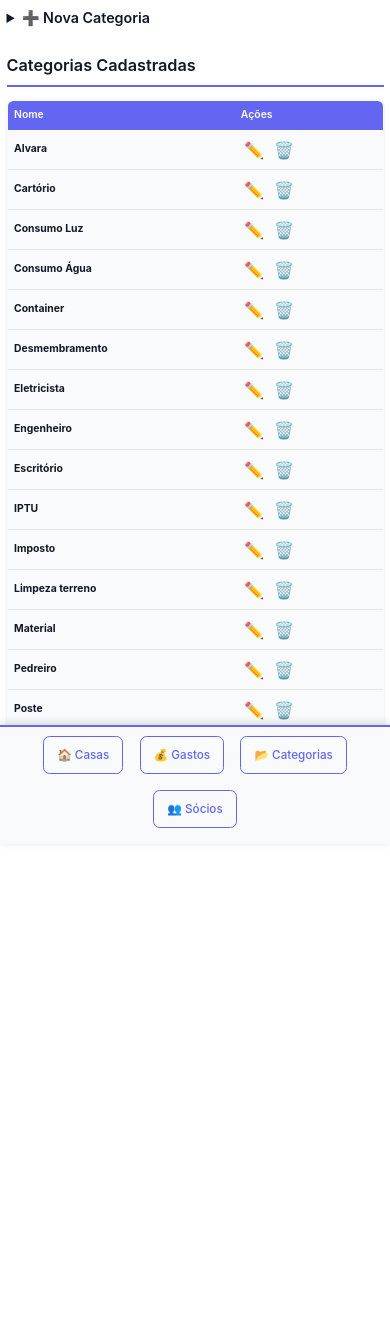
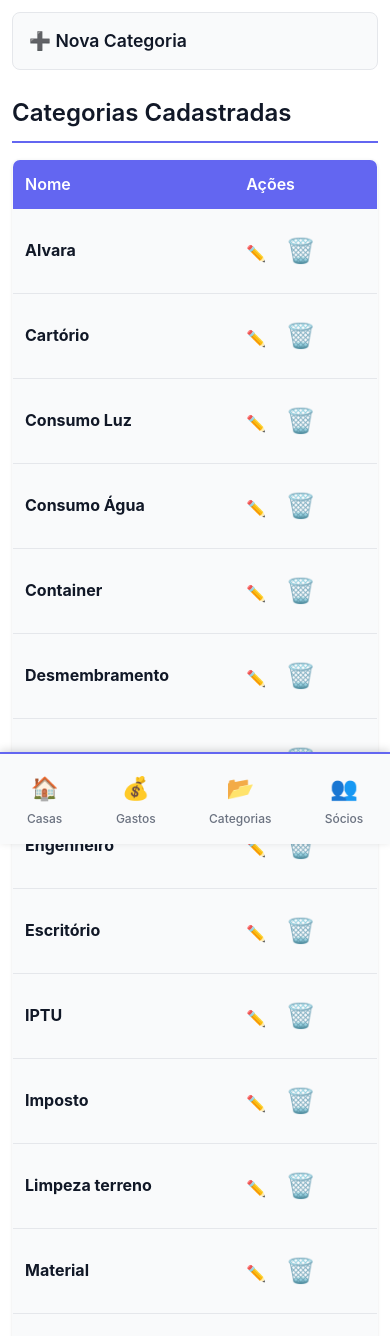
Before and after one commit to vcrsantos/contruction_app, a Flask app: page /categories in a window 390 px wide. Shown: the top 1336 px of the page. Before the commit the page ends 828 px from the top, so only its background shows below. Run offline with Flask 3, Linux system fonts and the light colour scheme; data comes from the database, SQL or seed files in the repository; data that the repository does not hold is empty.

Commit message:
feat: Mobile-first UI with cards layout, touch-friendly targets and tab bar navigation

```diff
--- a/static/style.css
+++ b/static/style.css
@@ -46,6 +46,7 @@
   margin: 0;
   padding: 0;
   box-sizing: border-box;
+  -webkit-tap-highlight-color: transparent;
 }
 
 html {
@@ -61,11 +62,11 @@ body {
   padding-bottom: 100px;
 }
 
-/* Navigation */
+/* Navigation - Tab Bar Style */
 nav {
   background-color: var(--bg-alt);
   border-top: 2px solid var(--primary);
-  padding: 1rem;
+  padding: 0.5rem 0;
   position: fixed;
   bottom: 0;
   left: 0;
@@ -73,31 +74,37 @@ nav {
   z-index: 100;
   box-shadow: 0 -2px 8px rgba(0, 0, 0, 0.15);
   display: flex;
-  justify-content: center;
+  justify-content: space-around;
   align-items: center;
-  gap: 1.5rem;
-  flex-wrap: wrap;
 }
 
 nav a {
-  color: var(--primary);
+  color: var(--text-secondary);
   text-decoration: none;
-  padding: 0.75rem 1.25rem;
+  padding: 0.5rem 0.75rem;
   border-radius: 0.5rem;
-  transition: all 0.2s ease;
   font-weight: 500;
-  border: 2px solid var(--primary);
-  display: inline-flex;
+  font-size: 0.75rem;
+  display: flex;
+  flex-direction: column;
   align-items: center;
-  gap: 0.5rem;
-  white-space: nowrap;
+  gap: 0.2rem;
+  border: none;
+  min-width: 60px;
+  min-height: 44px;
+  justify-content: center;
 }
 
-nav a:hover {
-  background-color: var(--primary);
-  color: white;
-  transform: translateY(-2px);
-  box-shadow: 0 4px 8px rgba(99, 102, 241, 0.3);
+nav a .icon {
+  font-size: 1.4rem;
+}
+
+nav a:hover,
+nav a:active {
+  color: var(--primary);
+  background-color: rgba(99, 102, 241, 0.1);
+  transform: none;
+  box-shadow: none;
 }
 
 /* Container */
@@ -144,9 +151,9 @@ h1, h2, h3, h4, h5, h6 {
 }
 
 h2 {
-  font-size: 1.75rem;
-  margin-top: 2rem;
-  margin-bottom: 1.5rem;
+  font-size: 1.5rem;
+  margin-top: 1.5rem;
+  margin-bottom: 1rem;
   border-bottom: 2px solid var(--primary);
   padding-bottom: 0.5rem;
 }
@@ -156,13 +163,36 @@ p {
   color: var(--text-secondary);
 }
 
+/* Details / Summary - Touch Friendly */
+details {
+  margin-bottom: 1rem;
+}
+
+details summary {
+  cursor: pointer;
+  font-weight: 600;
+  font-size: 1.1rem;
+  padding: 0.875rem 1rem;
+  background-color: var(--bg-alt);
+  border: 1px solid var(--border);
+  border-radius: 0.5rem;
+  min-height: 48px;
+  display: flex;
+  align-items: center;
+}
+
+details[open] summary {
+  border-radius: 0.5rem 0.5rem 0 0;
+  margin-bottom: 0;
+}
+
 /* Forms */
 form {
   background-color: var(--bg-alt);
-  padding: 1.5rem;
+  padding: 1.25rem;
   border-radius: 0.5rem;
   border: 1px solid var(--border);
-  margin-bottom: 2rem;
+  margin-bottom: 1.5rem;
 }
 
 form.inline {
@@ -247,15 +279,25 @@ button:not(.btn-delete):active,
 .btn-delete {
   all: unset;
   cursor: pointer;
-  font-size: 1.25rem;
-  margin: 0 0.25rem;
+  font-size: 1.5rem;
+  padding: 0.5rem;
+  min-width: 44px;
+  min-height: 44px;
+  display: inline-flex;
+  align-items: center;
+  justify-content: center;
 }
 
 .btn-delete:hover {
   all: unset;
   cursor: pointer;
-  font-size: 1.25rem;
-  margin: 0 0.25rem;
+  font-size: 1.5rem;
+  padding: 0.5rem;
+  min-width: 44px;
+  min-height: 44px;
+  display: inline-flex;
+  align-items: center;
+  justify-content: center;
   opacity: 0.7;
 }
 
@@ -275,7 +377,7 @@ table {
   border-radius: 0.5rem;
   overflow: hidden;
   border: 1px solid var(--border);
-  margin-bottom: 2rem;
+  margin-bottom: 1.5rem;
   box-shadow: 0 1px 3px rgba(0, 0, 0, 0.1);
 }
 
@@ -285,13 +387,13 @@ thead {
 }
 
 th {
-  padding: 1rem;
+  padding: 0.75rem;
   text-align: left;
   font-weight: 600;
 }
 
 td {
-  padding: 1rem;
+  padding: 0.75rem;
   border-bottom: 1px solid var(--border);
   color: var(--text);
 }
@@ -304,13 +406,11 @@ tbody tr:last-child td {
   border-bottom: none;
 }
 
-/* Links in tables */
+/* Links */
 a {
   color: var(--primary);
   text-decoration: none;
   transition: color 0.2s ease;
-  margin: 0 0.25rem;
-  font-size: 1.25rem;
 }
 
 a:hover {
@@ -353,91 +452,12 @@ hr {
 
 /* Responsive */
 @media (max-width: 768px) {
-  html {
-    font-size: 14px;
-  }
-
-  body {
-    padding: 0;
-  }
-
-  h2 {
-    font-size: 1.5rem;
-  }
-
-  nav a {
-    display: block;
-    margin-bottom: 0.5rem;
+  .container {
     padding: 0.75rem;
-  }
-
-  table {
-    font-size: 0.875rem;
-  }
-
-  th,
-  td {
-    padding: 0.75rem 0.5rem;
   }
 
   form {
     padding: 1rem;
-  }
-
-  .container {
-    padding: 0.5rem;
-  }
-}
-
-@media (max-width: 480px) {
-  html {
-    font-size: 13px;
-  }
-
-  body {
-    padding-bottom: 120px;
-  }
-
-  h2 {
-    font-size: 1.25rem;
-    margin-top: 1rem;
-    margin-bottom: 1rem;
-  }
-
-  button:not(.btn-delete),
-  .btn {
-    width: 100%;
-    padding: 0.875rem;
-  }
-
-  input,
-  select,
-  textarea {
-    padding: 0.875rem;
-  }
-
-  th,
-  td {
-    padding: 0.5rem;
-  }
-
-  table {
-    font-size: 0.8rem;
-  }
-
-  nav {
-    gap: 0.75rem;
-    padding: 0.75rem;
-  }
-
-  nav a {
-    padding: 0.65rem 1rem;
-    font-size: 0.9rem;
-    border-width: 1.5px;
-  }
-
-  .container {
-    min-height: calc(100vh - 120px);
   }
 }
 
--- a/templates/base.html
+++ b/templates/base.html
@@ -10,10 +10,10 @@
 <body>
 
 <nav>
-  <a href="/houses">🏠 Casas</a>
-  <a href="/expenses">💰 Gastos</a>
-  <a href="/categories">📂 Categorias</a>
-  <a href="/investors">👥 Sócios</a>
+  <a href="/houses"><span class="icon">🏠</span>Casas</a>
+  <a href="/expenses"><span class="icon">💰</span>Gastos</a>
+  <a href="/categories"><span class="icon">📂</span>Categorias</a>
+  <a href="/investors"><span class="icon">👥</span>Sócios</a>
 </nav>
 
 <div class="container">
--- a/templates/categories.html
+++ b/templates/categories.html
@@ -2,7 +2,7 @@
 {% block content %}
 
 <details>
-  <summary style="cursor:pointer; font-weight:600; font-size:1.1rem; margin-bottom:0.75rem;">➕ Nova Categoria</summary>
+  <summary>➕ Nova Categoria</summary>
   <form method="post" action="/new-category">
       <label>Nome da Categoria</label>
       <input name="name" type="text" placeholder="Ex: Material de Construção" required autofocus>
--- a/templates/houses.html
+++ b/templates/houses.html
@@ -2,7 +2,7 @@
 {% block content %}
 
 <details>
-  <summary style="cursor:pointer; font-weight:600; font-size:1.1rem; margin-bottom:0.75rem;">➕ Nova Casa</summary>
+  <summary>➕ Nova Casa</summary>
   <form method="post" action="/new-house">
     <label>Nome da Casa</label>
     <input name="name" placeholder="Ex: Casa Principal" required autofocus>
```
Also changed, not shown: other parts of static/style.css (+77 -32 lines), templates/expenses.html (+21 -28 lines), templates/investors.html (+44 -71 lines).
